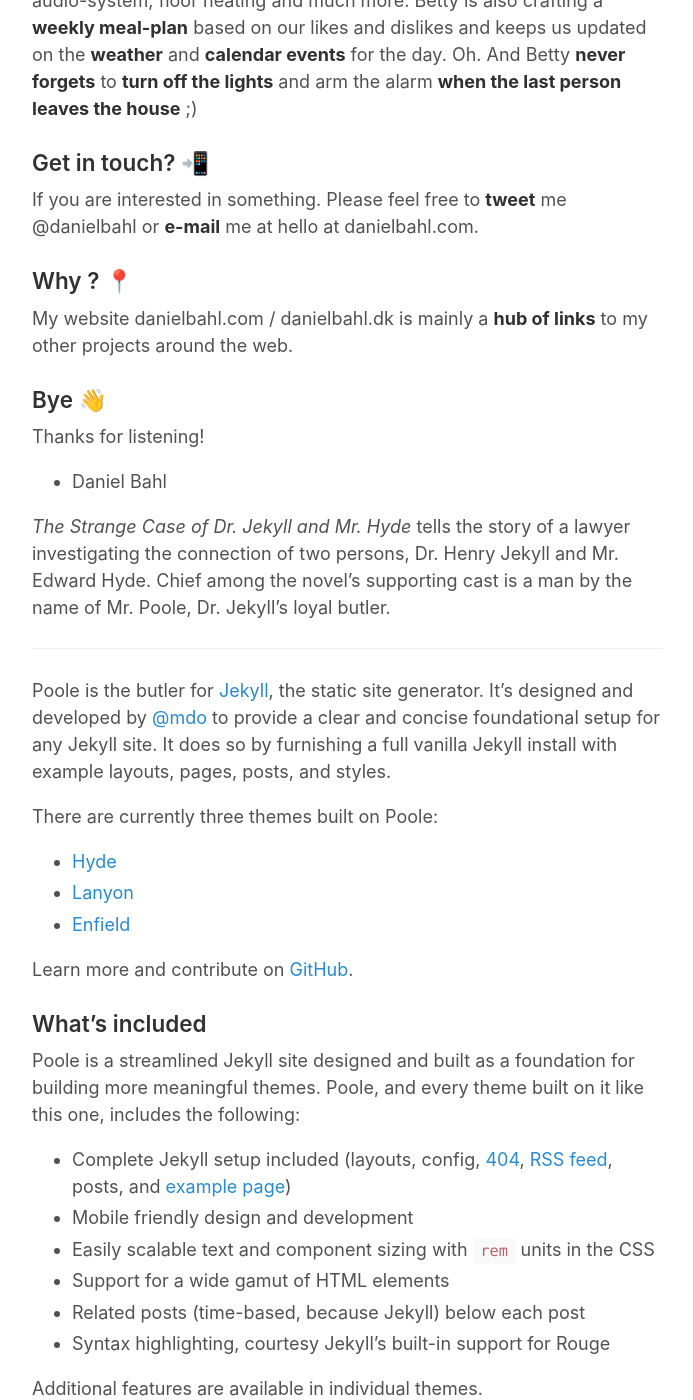
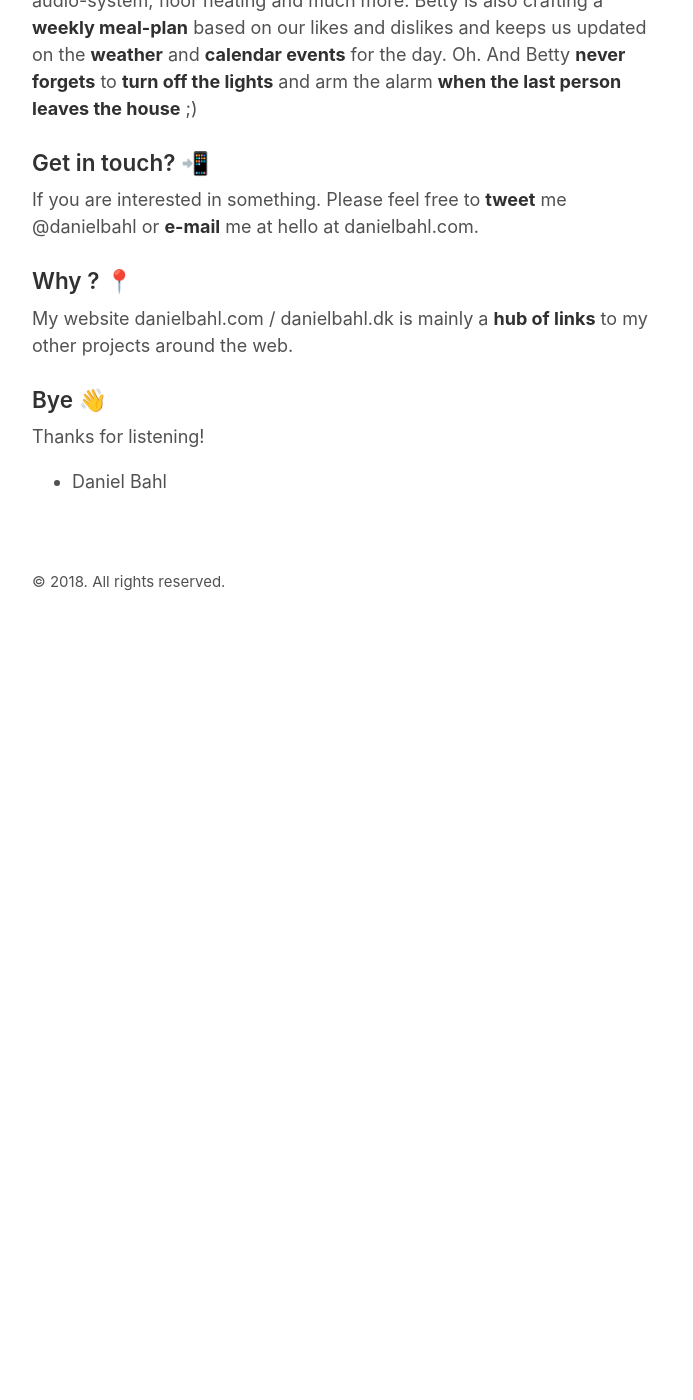
Before and after one commit to danielbahl/danielbahl.dk, a Jekyll site: the page built from _posts/2018-05-18-introduction.md, in a window 1280 px wide and 1400 px high, scrolled down 1752 px. Shown: the whole window, without its empty margins (293-986 px from the left). Built offline with Jekyll 4.4.1, drawn with Linux system fonts in a browser that asks for light colours; after the commit the page ends 2382 px from its top, so only the background shows below that; some of the changed text lies outside the part shown.

Commit message:
Update 2018-05-18-introduction.md

```diff
--- a/_posts/2018-05-18-introduction.md
+++ b/_posts/2018-05-18-introduction.md
@@ -43,44 +43,3 @@ My website danielbahl.com / danielbahl.dk is mainly a **hub of links** to my oth
 
 Thanks for listening!
 - Daniel Bahl
-
-
-
-
-
-*The Strange Case of Dr. Jekyll and Mr. Hyde* tells the story of a lawyer investigating the connection of two persons, Dr. Henry Jekyll and Mr. Edward Hyde. Chief among the novel's supporting cast is a man by the name of Mr. Poole, Dr. Jekyll's loyal butler.
-
------
-
-Poole is the butler for [Jekyll](http://jekyllrb.com), the static site generator. It's designed and developed by [@mdo](https://twitter.com/mdo) to provide a clear and concise foundational setup for any Jekyll site. It does so by furnishing a full vanilla Jekyll install with example layouts, pages, posts, and styles.
-
-There are currently three themes built on Poole:
-
-* [Hyde](http://hyde.getpoole.com)
-* [Lanyon](http://lanyon.getpoole.com)
-* [Enfield](http://enfield.getpoole.com)
-
-Learn more and contribute on [GitHub]({{ site.github.repo }}).
-
-### What's included
-
-Poole is a streamlined Jekyll site designed and built as a foundation for building more meaningful themes. Poole, and every theme built on it like this one, includes the following:
-
-* Complete Jekyll setup included (layouts, config, [404]({{ site.baseurl }}/404.html), [RSS feed]({{ site.baseurl }}/atom.xml), posts, and [example page]({{ site.baseurl }}/about))
-* Mobile friendly design and development
-* Easily scalable text and component sizing with `rem` units in the CSS
-* Support for a wide gamut of HTML elements
-* Related posts (time-based, because Jekyll) below each post
-* Syntax highlighting, courtesy Jekyll's built-in support for Rouge
-
-Additional features are available in individual themes.
-
-### Browser support
-
-Poole and its themes are by preference a forward-thinking project. In addition to the latest versions of Chrome, Safari (mobile and desktop), and Firefox, it is only compatible with Internet Explorer 9 and above.
-
-### Download
-
-These themes are developed on and hosted with GitHub. Head to the [GitHub repository]({{ site.github.repo }}) for downloads, bug reports, and features requests.
-
-Thanks!
```
